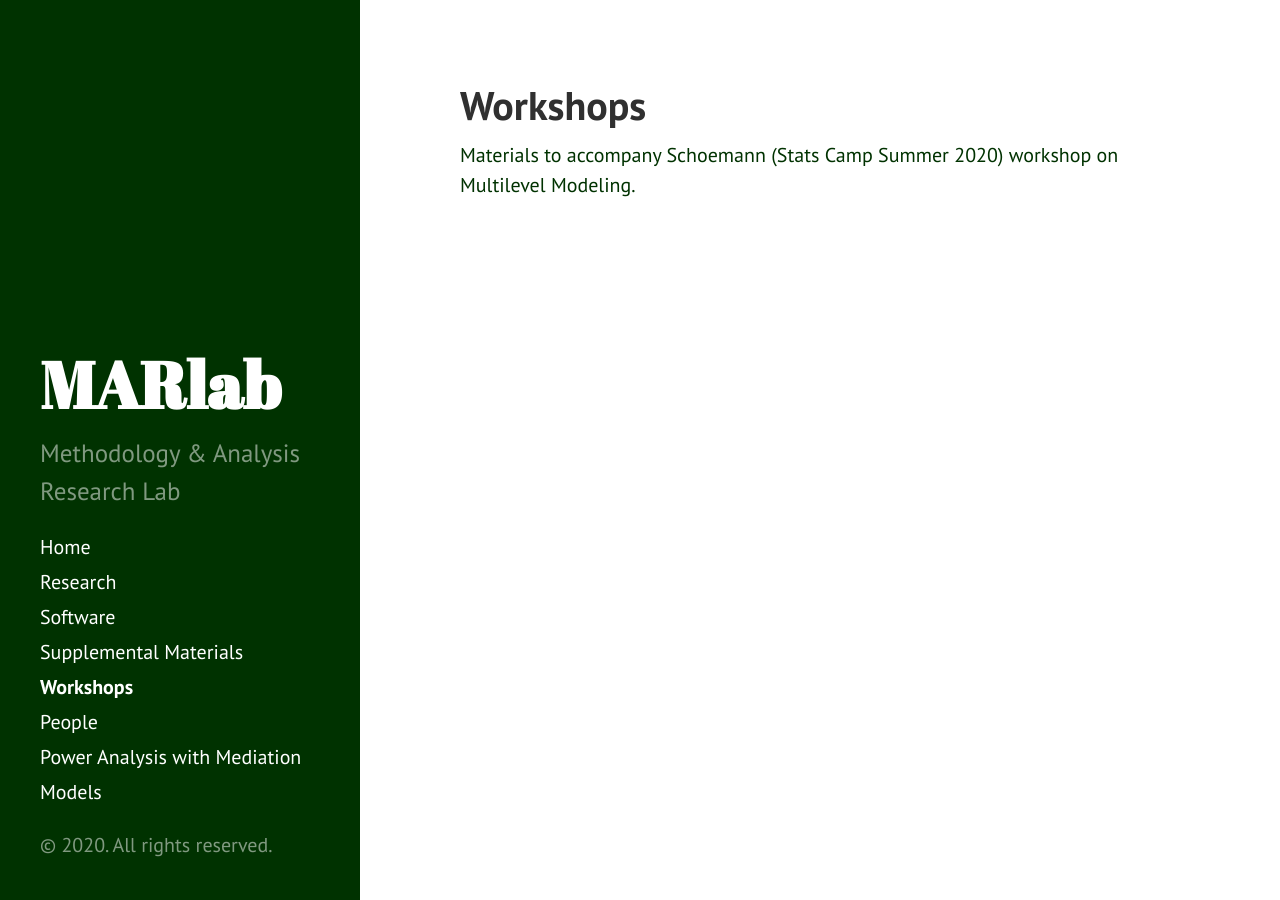
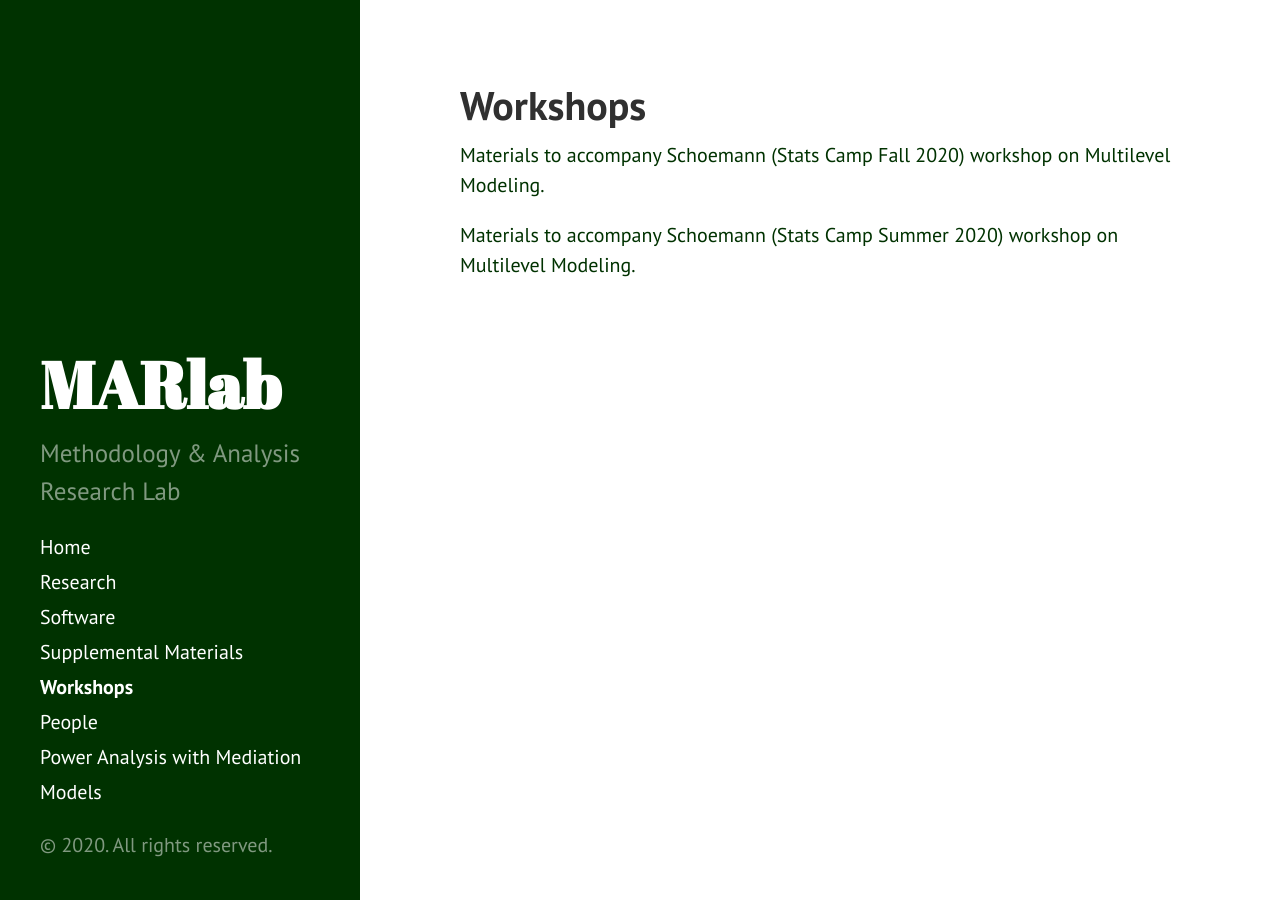
Before and after one commit to schoam4/schoam4.github.io, a Jekyll site: the page built from Workshops.md, in a window 1280 px wide. Built offline with Jekyll 4.4.1, drawn with Linux system fonts in a browser that asks for light colours.

Commit message:
Update Workshops.md

```diff
--- a/Workshops.md
+++ b/Workshops.md
@@ -2,4 +2,7 @@
 layout: page
 title: Workshops
 ---
+
+[Materials to accompany Schoemann (Stats Camp Fall 2020) workshop on Multilevel Modeling.](https://github.com/schoam4/Talks/raw/master/Stats_Camp/MLM_R_Fall2020.zip)
+
 [Materials to accompany Schoemann (Stats Camp Summer 2020) workshop on Multilevel Modeling.](https://github.com/schoam4/Talks/raw/master/Stats_Camp/MLM_Summer2020.zip)
```
